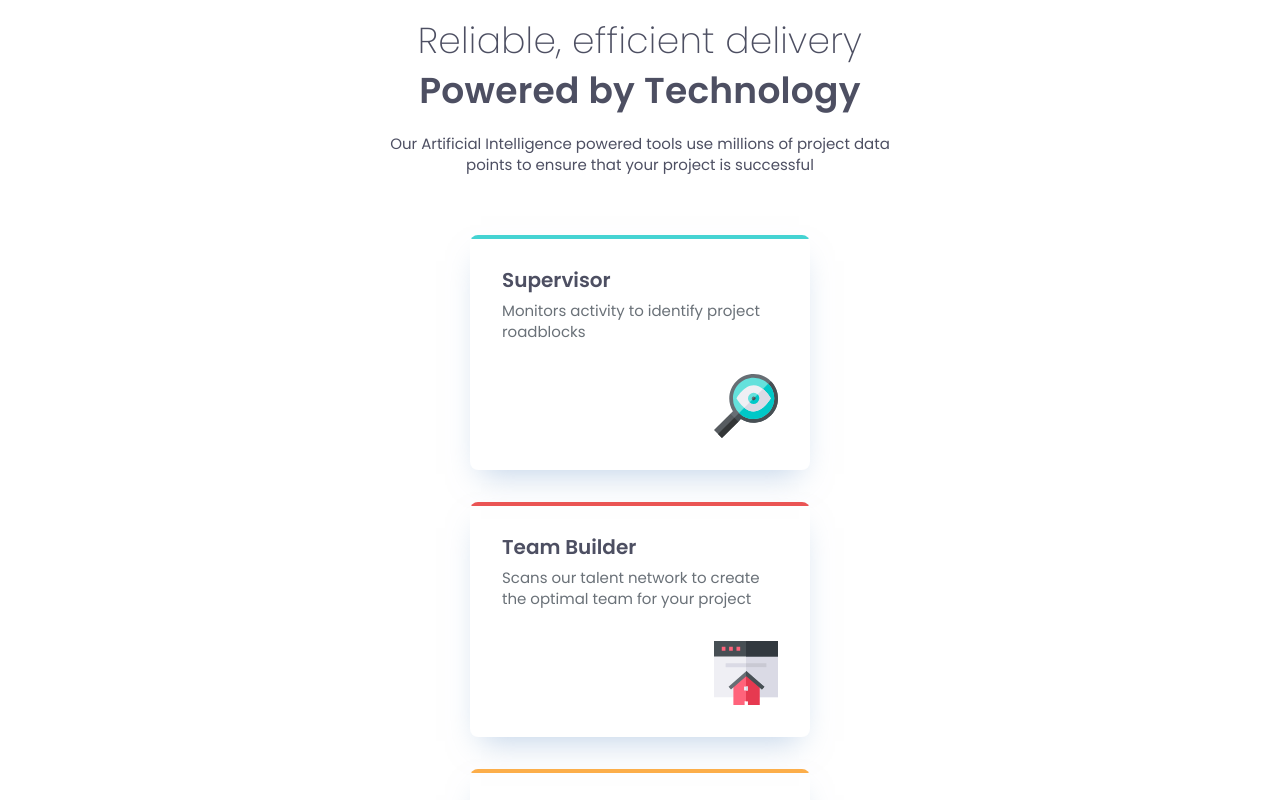
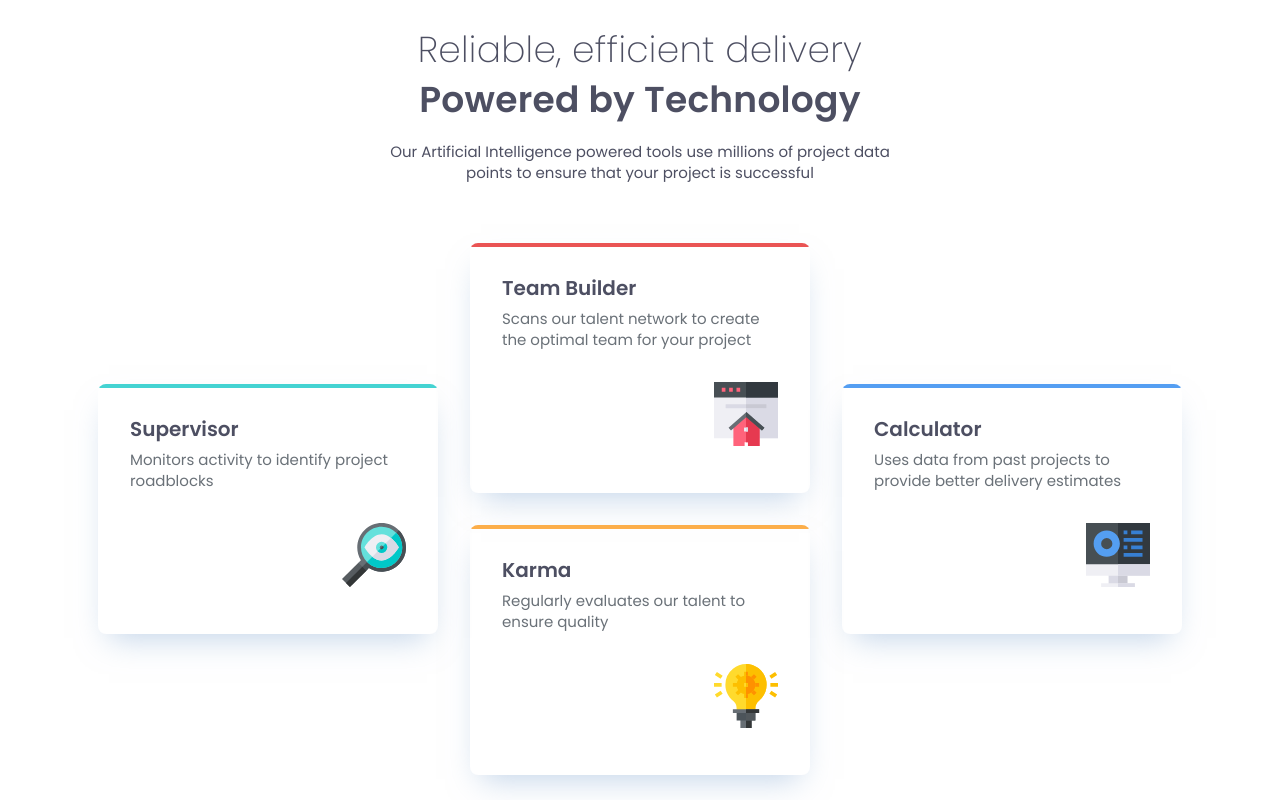
Before and after one commit to RicardoGeada/fm-four-card-feature-section, an Angular app: page / in a window 1280 px wide. Shown: the top 800 px of the page. Built offline with nearby package versions, Linux system fonts and the light colour scheme.

Commit message:
style: add initial styles for card grid layout

```diff
--- a/src/app/pages/main-page/main-page.component.html
+++ b/src/app/pages/main-page/main-page.component.html
@@ -2,24 +2,28 @@
     <app-header></app-header>
     <div class="card-grid">
         <app-card
+            class="supervisor"
             title="Supervisor"
             description="Monitors activity to identify project roadblocks"
             icon="icon-supervisor.svg"
             color="cyan"
         />
         <app-card
+            class="team-builder"
             title="Team Builder"
             description="Scans our talent network to create the optimal team for your project"
             icon="icon-team-builder.svg"
             color="red"
         />
         <app-card
+            class="karma"
             title="Karma"
             description="Regularly evaluates our talent to ensure quality"
             icon="icon-karma.svg"
             color="orange"
         />
         <app-card
+            class="calculator"
             title="Calculator"
             description="Uses data from past projects to provide better delivery estimates"
             icon="icon-calculator.svg"
--- a/src/app/pages/main-page/main-page.component.scss
+++ b/src/app/pages/main-page/main-page.component.scss
@@ -1,14 +1,46 @@
 .main-page {
   display: flex;
   flex-direction: column;
-    justify-content: space-around;
+  justify-content: center;
   align-items: center;
   min-height: 100vh;
   gap: 60px;
-    padding: var(--space-200);
+  padding: var(--space-300);
+}
 
 .card-grid {
   display: grid;
+  grid-template-columns: 1fr;
+  justify-content: center;
   gap: var(--space-400);
 }
+
+
+@media (min-width: 768px) {
+
+  // === grid areas ===
+  .supervisor     { grid-area: supervisor;     place-self: center; }
+  .team-builder   { grid-area: team-builder;   place-self: center; }
+  .karma          { grid-area: karma;          place-self: center; }
+  .calculator     { grid-area: calculator;     place-self: center; }
+
+  .card-grid {
+    grid-template-columns: repeat(2, 1fr);
+    grid-template-areas:
+      "supervisor supervisor"
+      "team-builder karma"
+      "calculator calculator";
   }
+
+}
+
+@media (min-width: 1080px) {
+
+  .card-grid {
+    grid-template-columns: repeat(3, 1fr);
+    grid-template-areas:
+      "supervisor team-builder calculator"
+      "supervisor karma calculator";
+  }
+
+}
--- a/src/app/shared/components/card/card.component.scss
+++ b/src/app/shared/components/card/card.component.scss
@@ -9,6 +9,7 @@
    border-radius: var(--space-100);
    box-shadow: 0 15px 30px -11px #83a7d280;
    max-width: 340px;
+   height: 250px;
    position: relative;
    overflow: hidden;
 
```
Lines whose indentation alone changed are shown as unchanged.
